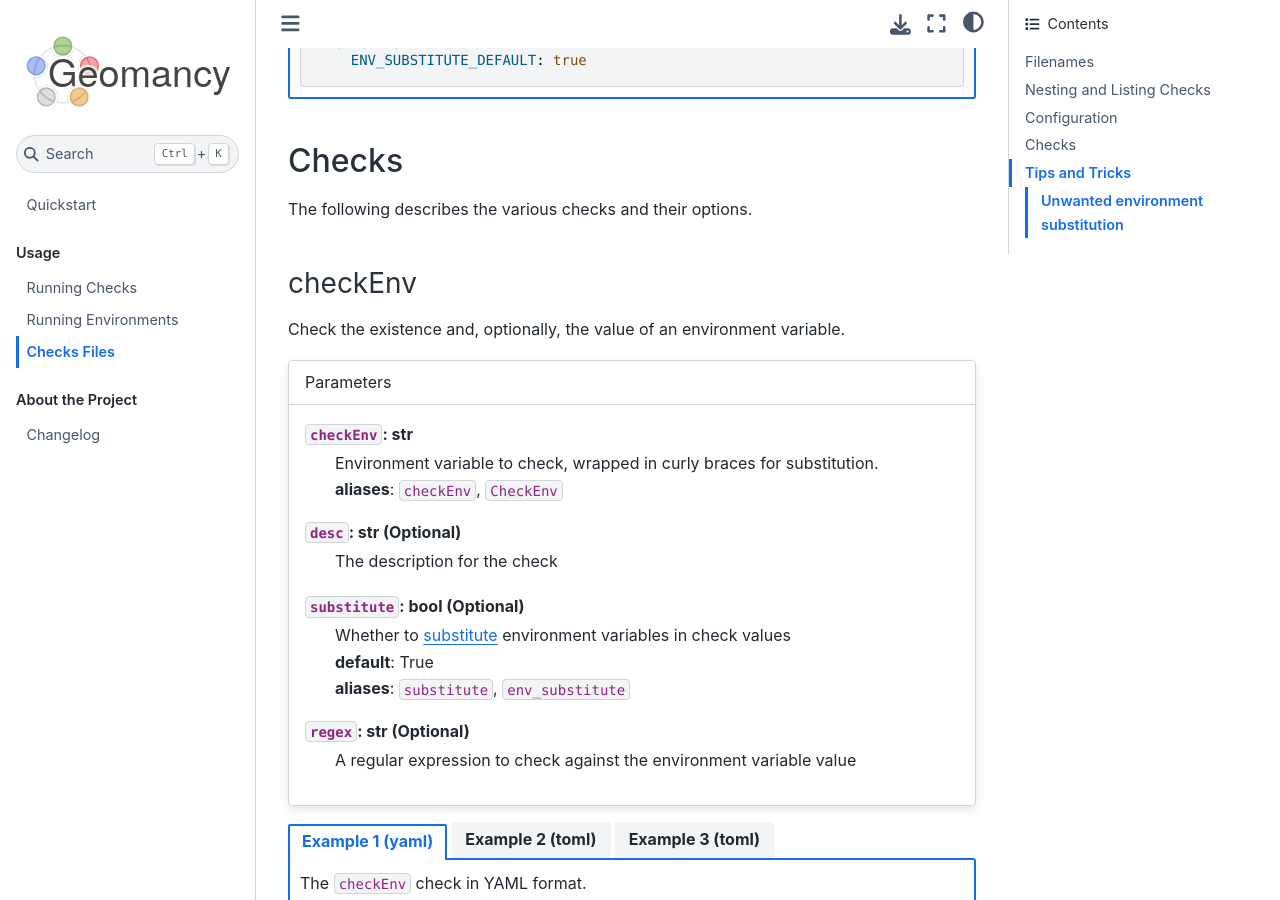
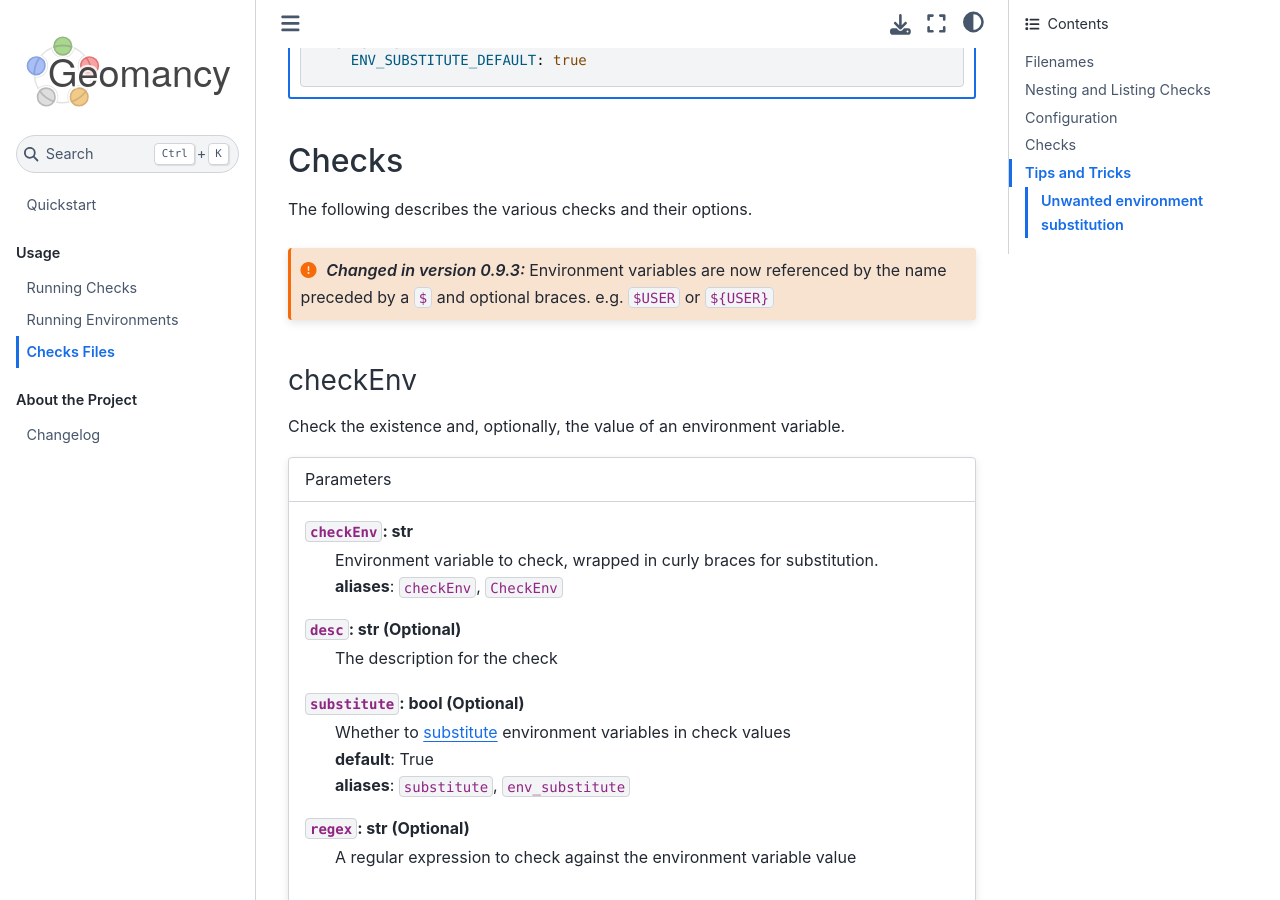
Before and after one commit to jlorieau/geomancy, a Sphinx documentation site: the page built from docs/usage/format.md, in a window 1280 px wide and 900 px high, scrolled down 1490 px. Built offline with Sphinx 7.4.7 and the Sphinx Book theme 1.1.4, drawn with Linux system fonts in a browser that asks for light colours.

Commit message:
Add versionchange note for changed environment substitution

```diff
--- a/docs/usage/format.md
+++ b/docs/usage/format.md
@@ -176,6 +176,11 @@ ENV_SUBSTITUTE_DEFAULT = true
 ## Checks
 
 The following describes the various checks and their options.
+
+:::{versionchanged} 0.9.3
+Environment variables are now referenced by the name preceded by a ``$`` and
+optional braces. e.g. ``$USER`` or ``${USER}``
+:::
 
 ### checkEnv
 
```
